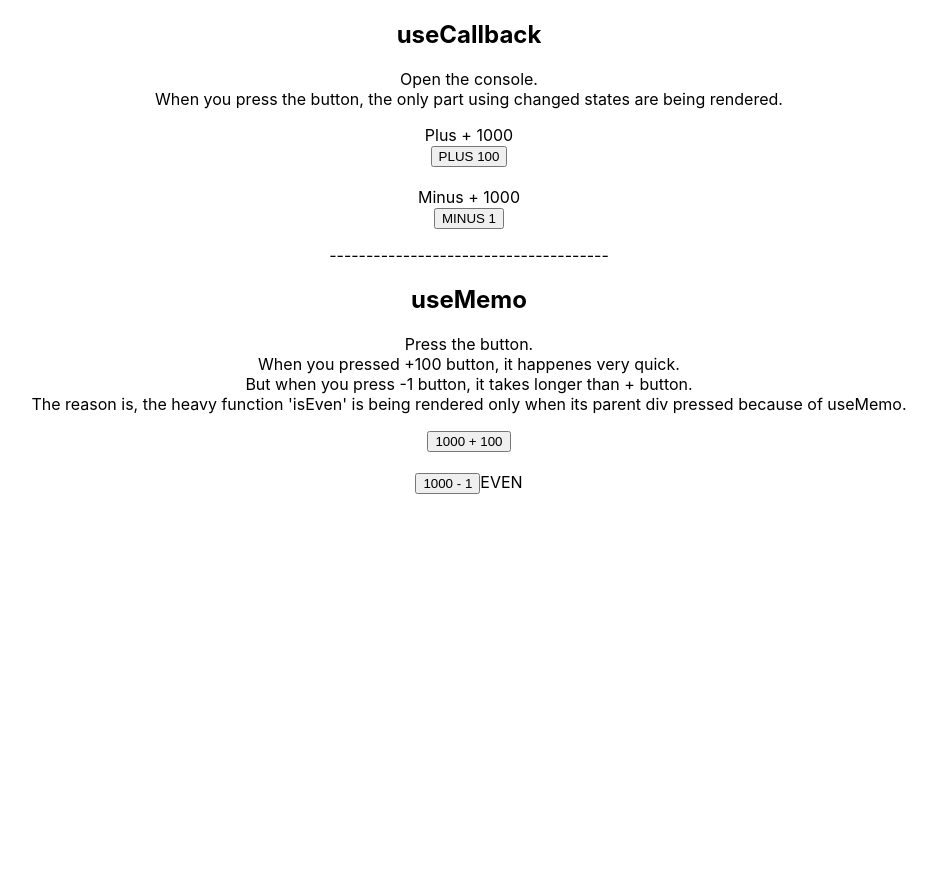
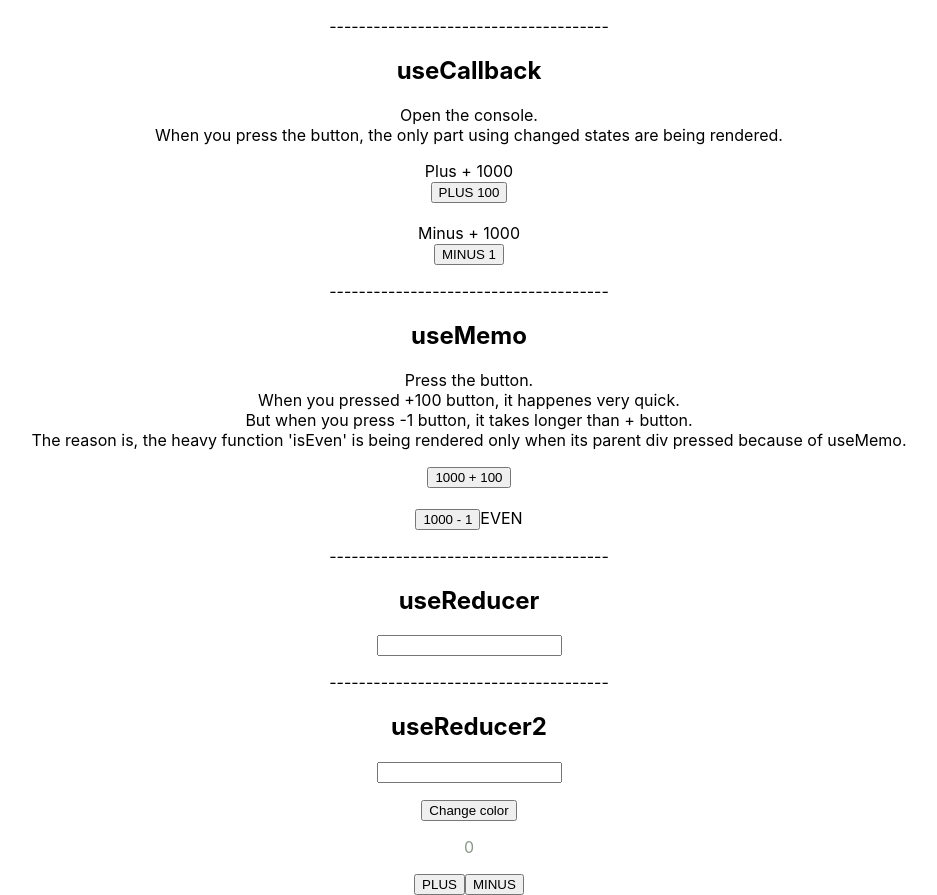
Before and after one commit to Hyosssssun/react-hooks-practice, a React (Create React App) app: page / in a window 1280 px wide. Shown: the whole page, without its empty margins (171-1108 px from the left). Before the commit the page ends 800 px from the top, so only its background shows below. Built offline with nearby package versions, Linux system fonts and the light colour scheme.

Commit message:
another practice for useReducer

```diff
--- a/src/App.js
+++ b/src/App.js
@@ -1,12 +1,16 @@
 import './App.css';
 import ForUseCallback from './components/ForUseCallback';
 import ForUseMemo from './components/ForUseMemo';
+import ForUseReducer from './components/ForUseReducer';
+import ForUseReducer2 from './components/ForUseReducer2';
 
 function App() {
   return (
     <div className='App'>
       <ForUseCallback />
       <ForUseMemo />
+      <ForUseReducer />
+      <ForUseReducer2 />
     </div>
   );
 }
--- a/src/components/ForUseCallback.js
+++ b/src/components/ForUseCallback.js
@@ -32,7 +32,6 @@ const ForUseCallback = () => {
 			<Button handleClick={minus} text='Minus-callback'>
 				MINUS 1
 			</Button>
-			<p>--------------------------------------</p>
 		</div>
 	);
 };
--- /dev/null
+++ b/src/components/ForUseReducer.js
@@ -0,0 +1,62 @@
+import { useReducer, useState } from 'react';
+import Title from './Title';
+import Todo from './Todo';
+
+export const ACTIONS = {
+	ADD_TODO: 'add-todo',
+	TOGGLE_TODO: 'toggle-todo',
+	DELETE_TODO: 'delete-todo',
+};
+
+function reducer(todos, action) {
+	switch (action.type) {
+		case ACTIONS.ADD_TODO:
+			return [...todos, newTodo(action.payload.name)];
+		case ACTIONS.TOGGLE_TODO:
+			return todos.map((todo) => {
+				if (todo.id === action.payload.id) {
+					return { ...todo, complete: !todo.complete };
+				}
+				return todo;
+			});
+		case ACTIONS.DELETE_TODO:
+			return todos.filter((todo) => todo.id !== action.payload.id);
+		default:
+			return;
+	}
+}
+
+function newTodo(name) {
+	return { id: Date.now(), name: name, complete: false };
+}
+
+const ForUseReducer = () => {
+	const [todos, dispatch] = useReducer(reducer, []);
+	const [name, setName] = useState('');
+
+	function handleSubmit(e) {
+		e.preventDefault();
+		dispatch({ type: ACTIONS.ADD_TODO, payload: { name: name } });
+		setName('');
+	}
+
+	console.log(todos);
+
+	return (
+		<div>
+			<Title text='useReducer' />
+			<form onSubmit={handleSubmit}>
+				<input
+					type='text'
+					value={name}
+					onChange={(e) => setName(e.target.value)}
+				></input>
+			</form>
+			{todos.map((todo) => {
+				return <Todo key={todo.id} todo={todo} dispatch={dispatch} />;
+			})}
+		</div>
+	);
+};
+
+export default ForUseReducer;
--- /dev/null
+++ b/src/components/ForUseReducer2.js
@@ -0,0 +1,76 @@
+import { useReducer } from 'react';
+import Title from './Title';
+
+const ACTION = {
+  INCREMENT: 'increment',
+  DECREMENT: 'decrement',
+  NEW_USER_INPUT: 'newUserInput',
+  TG_COLOR: 'tgColor',
+};
+
+function reducer(state, action) {
+  switch (action.type) {
+    case ACTION.INCREMENT:
+      return { ...state, count: state.count + 1 };
+    case ACTION.DECREMENT:
+      return { ...state, count: state.count - 1 };
+    case ACTION.NEW_USER_INPUT:
+      return { ...state, userInput: action.payload };
+    case ACTION.TG_COLOR:
+      return { ...state, color: !state.color };
+    default:
+      throw new Error();
+  }
+}
+
+const ForUseReducer2 = () => {
+  const [state, dispatch] = useReducer(reducer, {
+    count: 0,
+    color: false,
+    userInput: '',
+  });
+  //   const [count, setCount] = useState(0);
+  //   const [userInput, setUserInput] = useState('');
+  //   const [color, setColor] = useState(false);
+
+  return (
+    <div>
+      <Title text='useReducer2' />
+      <section>
+        <input
+          type='text'
+          value={state.userInput}
+          //   value={userInput}
+          onChange={(e) =>
+            dispatch({ type: ACTION.NEW_USER_INPUT, payload: e.target.value })
+          }
+          //   onChange={(e) => setUserInput(e.target.value)}
+        />
+        <p style={{ color: state.color ? '#000' : '#898' }}>
+          {state.userInput}
+        </p>
+        {/* <p style={{ color: color ? '#000' : '#898' }}>{userInput}</p> */}
+      </section>
+      <section>
+        <button onClick={() => dispatch({ type: ACTION.TG_COLOR })}>
+          Change color
+        </button>
+        {/* <button onClick={() => setColor(!color)}>Change color</button> */}
+      </section>
+      <section>
+        <p style={{ color: state.color ? '#000' : '#898' }}>{state.count}</p>
+        {/* <p style={{ color: color ? '#000' : '#898' }}>{count}</p> */}
+        <button onClick={() => dispatch({ type: ACTION.INCREMENT })}>
+          PLUS
+        </button>
+        {/* <button onClick={() => setCount((prev) => prev + 1)}>PLUS</button> */}
+        <button onClick={() => dispatch({ type: ACTION.DECREMENT })}>
+          MINUS
+        </button>
+        {/* <button onClick={() => setCount((prev) => prev - 1)}>MINUS</button> */}
+      </section>
+    </div>
+  );
+};
+
+export default ForUseReducer2;
--- a/src/components/Title.js
+++ b/src/components/Title.js
@@ -2,7 +2,12 @@ import React from 'react';
 
 const Title = ({ text }) => {
 	console.log('-------------------------Title rendered');
-	return <h2>{text}</h2>;
+	return (
+		<div>
+			<p>--------------------------------------</p>
+			<h2>{text}</h2>
+		</div>
+	);
 };
 
 export default React.memo(Title);
--- /dev/null
+++ b/src/components/Todo.js
@@ -0,0 +1,27 @@
+import { ACTIONS } from './ForUseReducer';
+
+const Todo = ({ todo, dispatch }) => {
+	return (
+		<div>
+			<span style={{ color: todo.complete ? '#AAA' : '#000' }}>
+				{todo.name}
+			</span>
+			<button
+				onClick={() =>
+					dispatch({ type: ACTIONS.TOGGLE_TODO, payload: { id: todo.id } })
+				}
+			>
+				Toggle
+			</button>
+			<button
+				onClick={() =>
+					dispatch({ type: ACTIONS.DELETE_TODO, payload: { id: todo.id } })
+				}
+			>
+				Delete
+			</button>
+		</div>
+	);
+};
+
+export default Todo;
```
Lines whose indentation alone changed are shown as unchanged.
